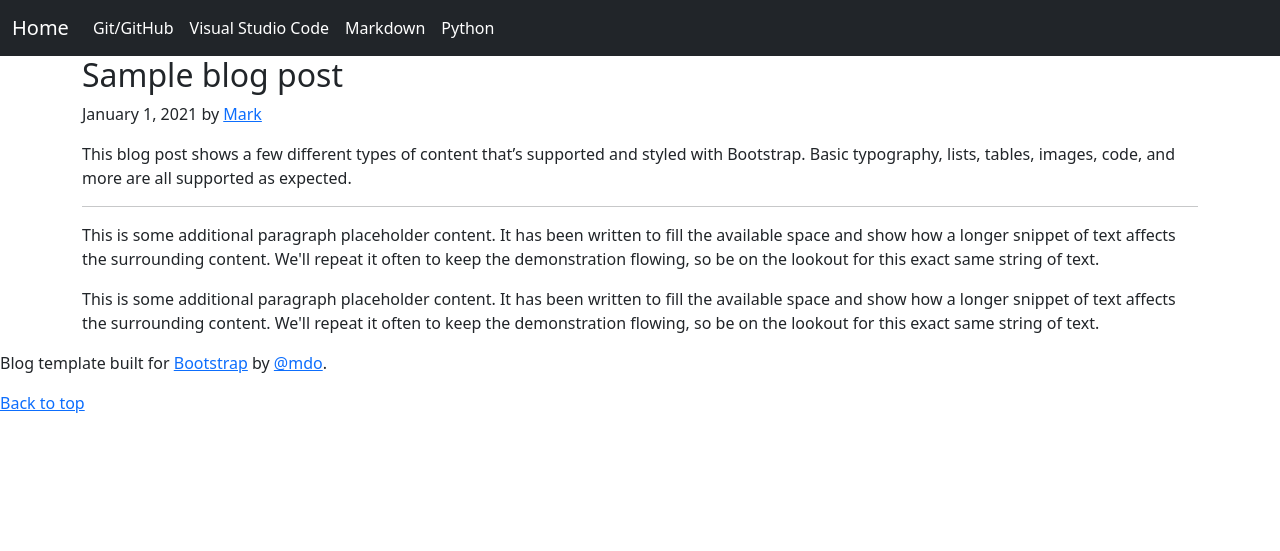
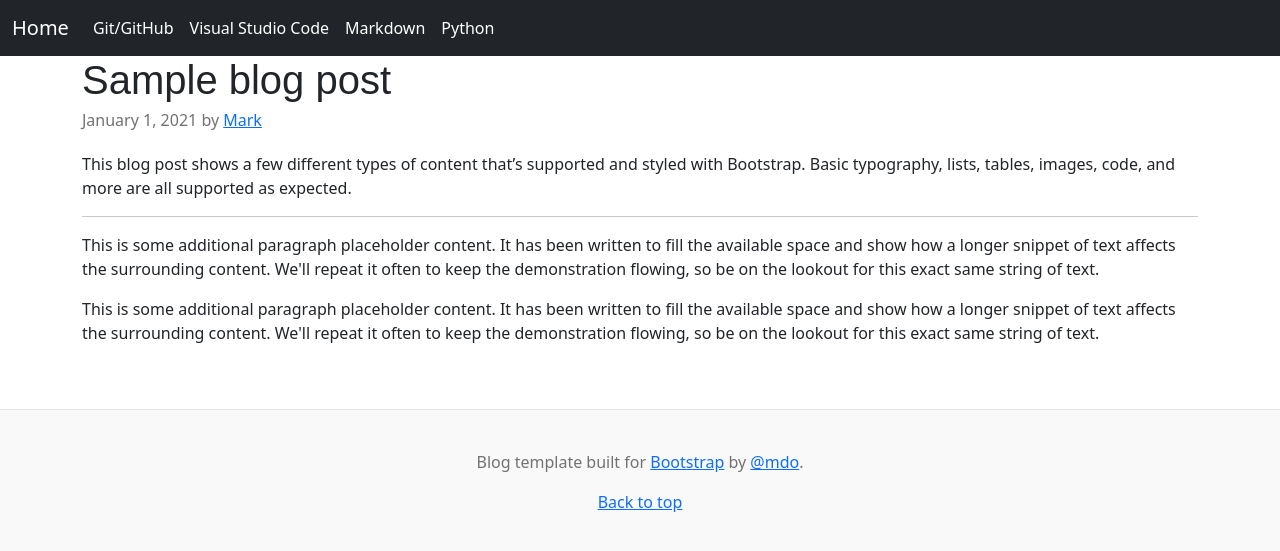
Before and after one commit to ConradoAlmeida/cheatsheets, a Jekyll site: the page built from index.html, in a window 1280 px wide. Shown: the top 551 px of the page. Built offline with Jekyll 4.4.1, drawn with Linux system fonts in a browser that asks for light colours.

Commit message:
estilo css ativado

```diff
--- a/_layouts/default.html
+++ b/_layouts/default.html
@@ -40,7 +40,7 @@
 
 
     <!-- Custom styles for this template -->
-     {% comment %} <link href="{{ 'assets/css/blog.css' | relative_url }}" rel="stylesheet"> {% endcomment %}
+     <link href="{{ 'assets/css/blog.css' | relative_url }}" rel="stylesheet">
 
 
   </head>
```
